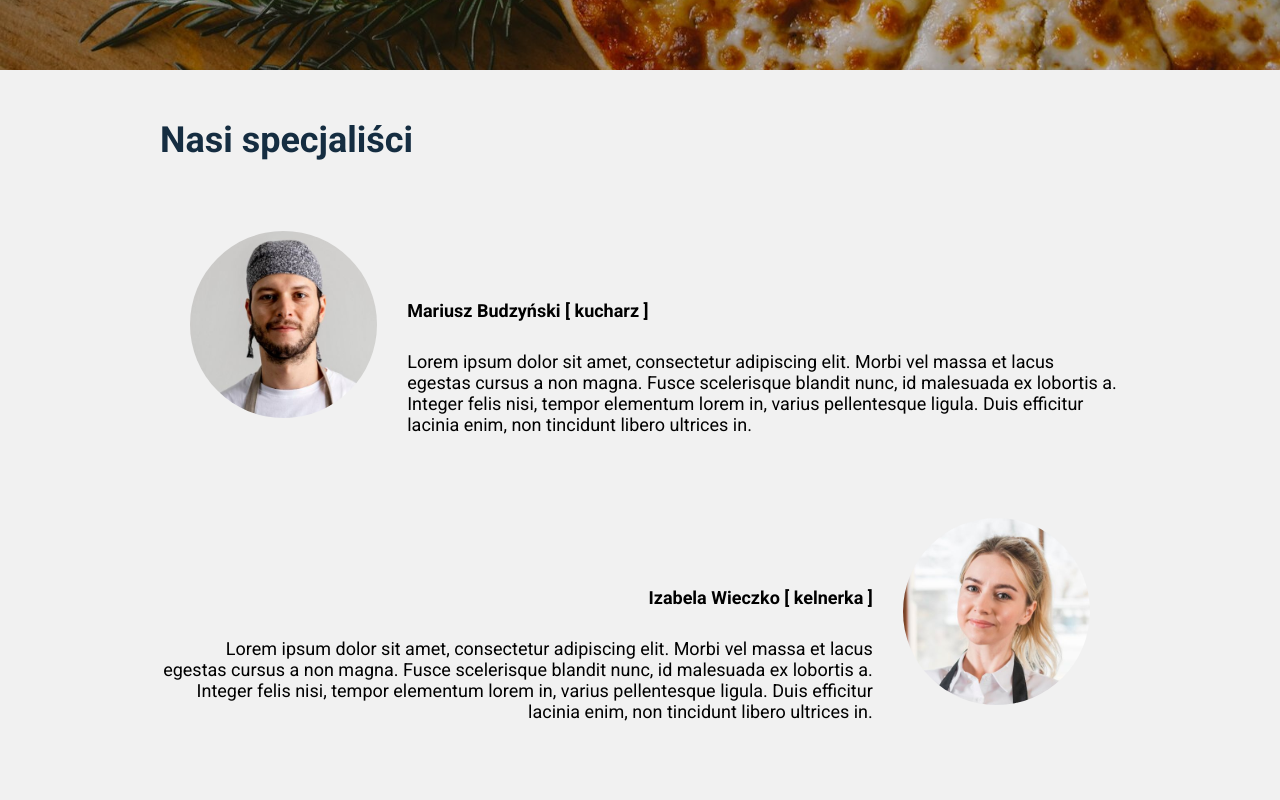
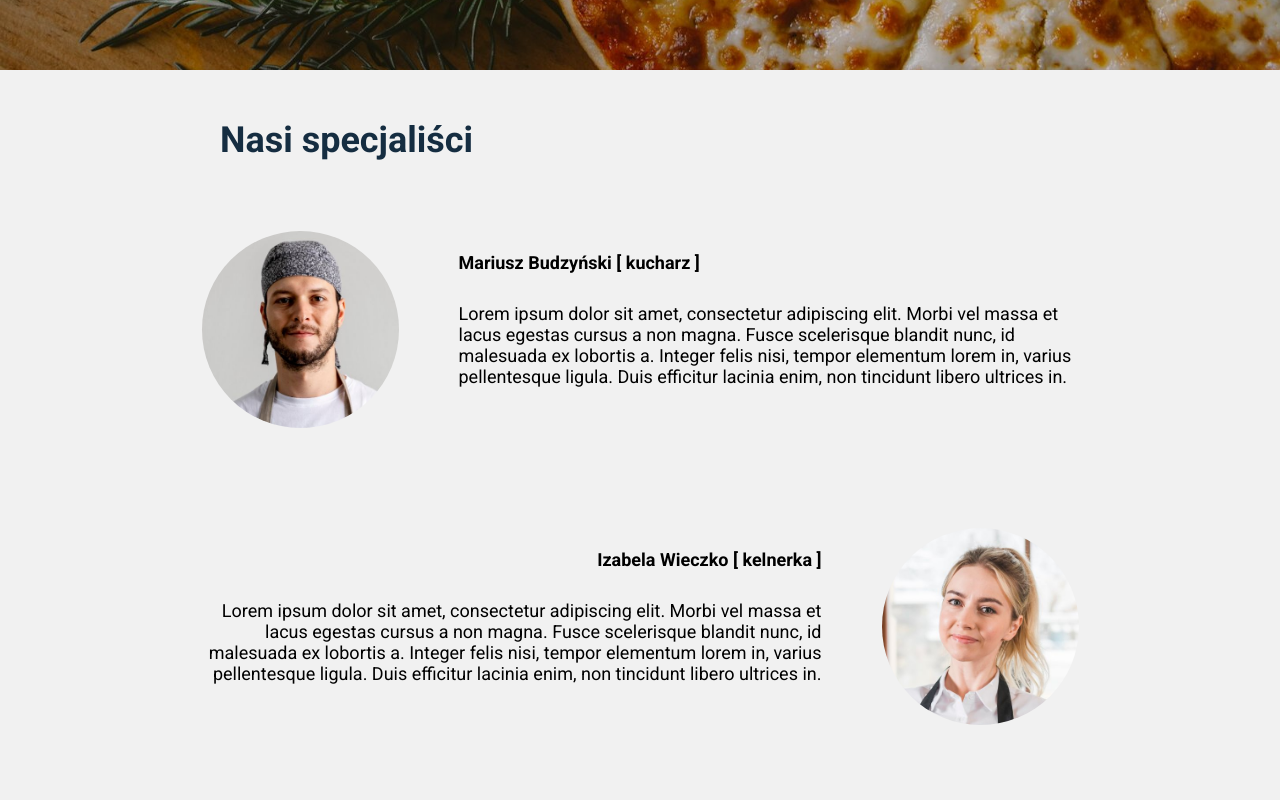
Before and after one commit to Delicadency/ProjectReact---Company-Web-App, a React (Create React App) app: page / in a window 1280 px wide. Shown: the part 780-1580 px from the top of the page. Built offline with nearby package versions, Linux system fonts and the light colour scheme.

Commit message:
fix: changed margins and heights in Employees and Heading components; refactor: moved selectors from About.css to Employees.css, deleted About.css and its import

```diff
--- a/src/components/About/About.css
+++ /dev/null
@@ -1,15 +0,0 @@
-.about__employee-container:last-of-type {
-  margin-bottom: 60px;
-}
-@media (min-width: 1024px) {
-
-  .about__employee-container:nth-of-type(even) {
-    flex-direction: row-reverse;
-  }
-  .about__employee-container:nth-of-type(even) .paragraph {
-    text-align: right;
-  }
-  .about__employee-container:nth-of-type(odd) .paragraph {
-    text-align: left;
-  }
-}
--- a/src/components/About/About.jsx
+++ b/src/components/About/About.jsx
@@ -1,5 +1,3 @@
-import "./About.css";
-import React from "react";
 import Heading from "../Heading/Heading";
 import Employees from "../Employees/Employees";
 
--- a/src/components/Employees/Employees.css
+++ b/src/components/Employees/Employees.css
@@ -3,15 +3,28 @@
   aspect-ratio: 1/1;
   background-color: var(--secondary);
   border-radius: 50%;
-  margin: 60px 30px 40px 30px;
+  margin: 60px 40px 40px 40px;
   align-self: center;
   background-size: cover;
   background-position: center;
 }
+.about__employee-container:last-of-type {
+  margin-bottom: 60px;
+}
 
 @media (min-width: 1024px) {
   .about__paragraph {
-    width: 750px;
-    height: 30px;
+    width: 640px;
+    height: auto;
+    margin: 0 20px;
+  }
+  .about__employee-container:nth-of-type(even) {
+    flex-direction: row-reverse;
+  }
+  .about__employee-container:nth-of-type(even) .paragraph {
+    text-align: right;
+  }
+  .about__employee-container:nth-of-type(odd) .paragraph {
+    text-align: left;
   }
 }
--- a/src/components/Heading/Heading.css
+++ b/src/components/Heading/Heading.css
@@ -1,7 +1,6 @@
 .about__heading {
   color: #152d41;
   font-size: 36px;
-  margin: 60px 0 20px 0;
 }
 .offer__heading {
   color: var(--text-secondary);
@@ -16,6 +15,7 @@
   .about__heading,
   .offer__heading {
     align-self: flex-start;
+    margin: 60px 60px 20px 60px;
   }
   .offer__heading {
     display: block;
```
